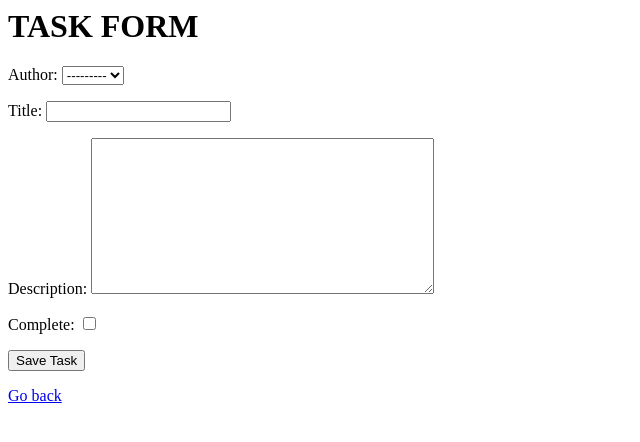
After one commit to davidelan/todo-list-test, a Django app: page /task-create/ in a window 1280 px wide. The commit adds this page. Shown: the top 442 px of the page, without its empty margins (0-640 px from the left). Run offline with Django 4.2, Linux system fonts and the light colour scheme.

Commit message:
Add Create task

```diff
--- /dev/null
+++ b/todo_list/templates/todo_list/task_form.html
@@ -0,0 +1,9 @@
+<h1>TASK FORM</h1>
+
+<form action="" method="post">
+    {% csrf_token %}
+    {{  form.as_p }}
+    <input class="button" type="submit" value="Save Task">
+</form>
+
+<a href="{% url 'task' %}">Go back</a>
--- a/todo_list/templates/todo_list/task_list.html
+++ b/todo_list/templates/todo_list/task_list.html
@@ -8,6 +8,7 @@
     <tr>
         <td>{{tasks.title}}</td>
         <td><a href="{% url 'tasks-detail' tasks.id %}">View</a></td>
+        <td><a href="{% url 'task-create' %}">Add</a></td>
     </tr>
     {% empty %}
     <h3>No items in list</h3>
--- a/todo_list/urls.py
+++ b/todo_list/urls.py
@@ -1,10 +1,10 @@
 from django.urls import path
-from .views import TaskList, TaskDetail #, TaskCreate, TaskUpdate, TaskDelete, CustomLoginView, RegisterPage
+from .views import TaskList, TaskDetail, TaskCreate #, TaskUpdate, TaskDelete, CustomLoginView, RegisterPage
 #from django.contrib.auth.views import LogoutView
 
 urlpatterns = [
     path('', TaskList.as_view(), name="task"),
-#     path('task-create/', TaskCreate.as_view(), name="task-create"),
+    path('task-create/', TaskCreate.as_view(), name="task-create"),
 #     path('login/', CustomLoginView.as_view(), name="login"),
 #     path('logout/', LogoutView.as_view(next_page='login'), name="logout"),
 #     path('register/', RegisterPage.as_view(), name="register"),
--- a/todo_list/views.py
+++ b/todo_list/views.py
@@ -2,6 +2,9 @@ from django.shortcuts import render
 from django.http import HttpResponse
 from django.views.generic.list import ListView
 from django.views.generic.detail import DetailView
+from django.views.generic.edit import CreateView
+
+from django.urls import reverse_lazy
 
 from .models import Task
 
@@ -27,3 +30,9 @@ class TaskDetail(DetailView):
     model = Task
     context_object_name = 'task'
     template_name = "todo_list/task.html"
+
+
+class TaskCreate(CreateView):
+    model = Task
+    fields = "__all__"
+    success_urs = reverse_lazy('task')
```
